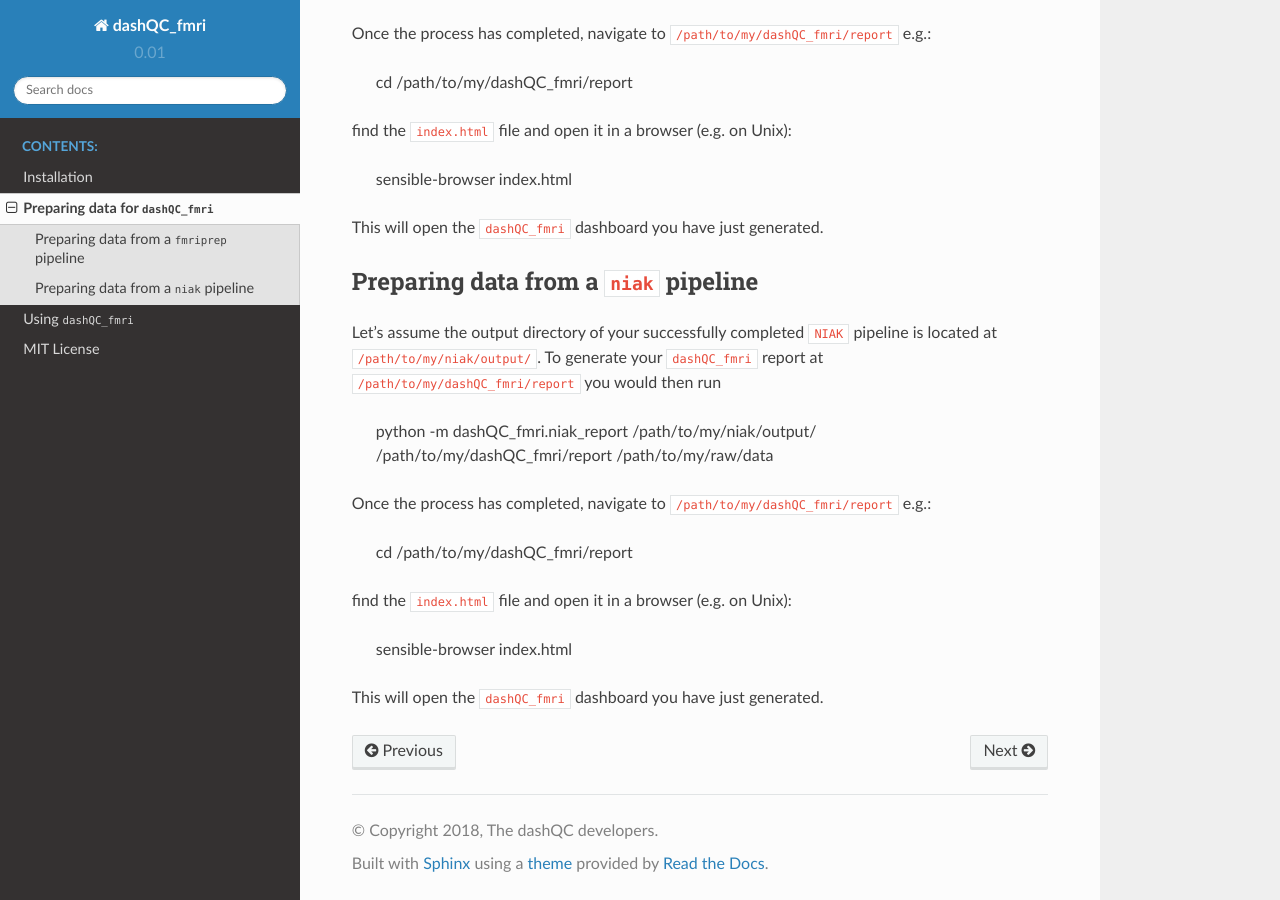
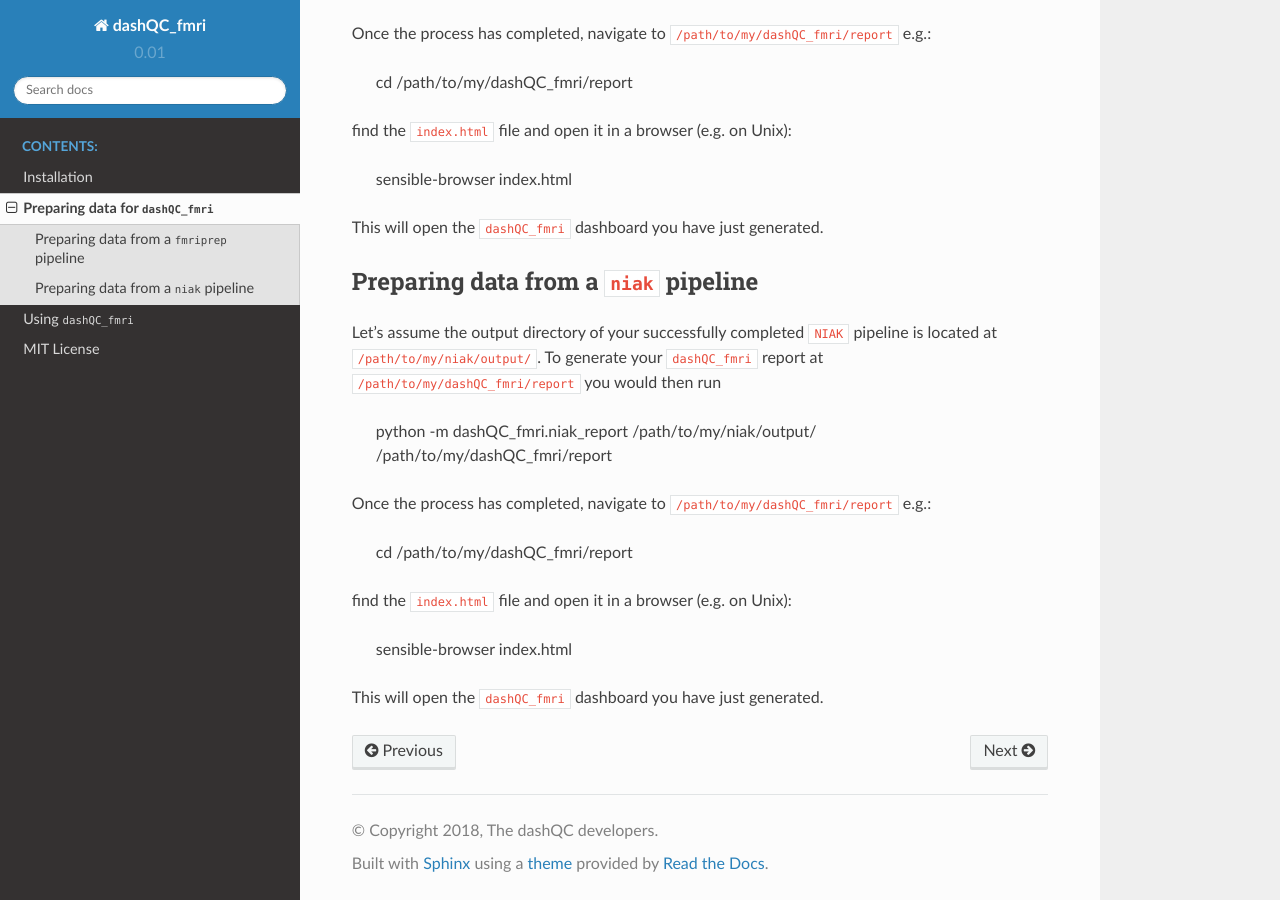
Before and after one commit to SIMEXP/dashQC_fmri, a Sphinx documentation site: the page built from docs/source/prepare.rst, in a window 1280 px wide and 900 px high, scrolled down 843 px. Built offline with Sphinx 7.4.7 and the Read the Docs theme 2.0.0, drawn with Linux system fonts in a browser that asks for light colours; pages that are not in the unit, such as notebooks, are missing from menus.

Commit message:
incorrect niak doc fixed

```diff
--- a/docs/source/prepare.rst
+++ b/docs/source/prepare.rst
@@ -45,7 +45,7 @@
 To generate your ``dashQC_fmri`` report at :code:`/path/to/my/dashQC_fmri/report`
 you would then run
 
-    python -m dashQC_fmri.niak_report /path/to/my/niak/output/ /path/to/my/dashQC_fmri/report /path/to/my/raw/data
+    python -m dashQC_fmri.niak_report /path/to/my/niak/output/ /path/to/my/dashQC_fmri/report
 
 Once the process has completed, navigate to :code:`/path/to/my/dashQC_fmri/report`
 e.g.:
```
